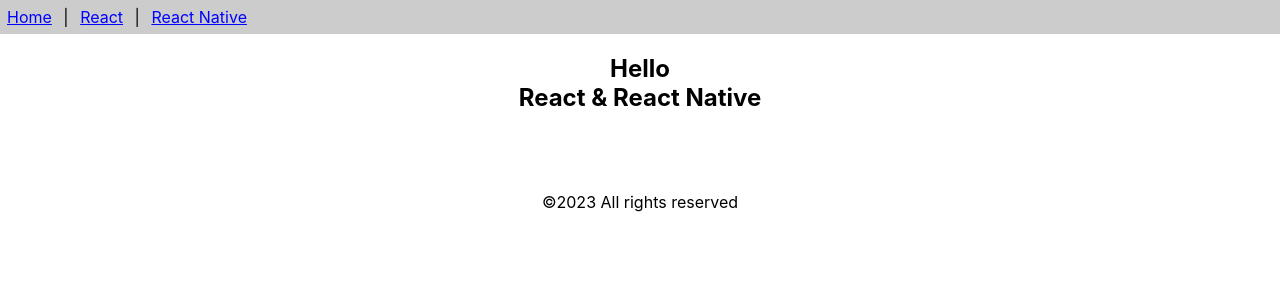
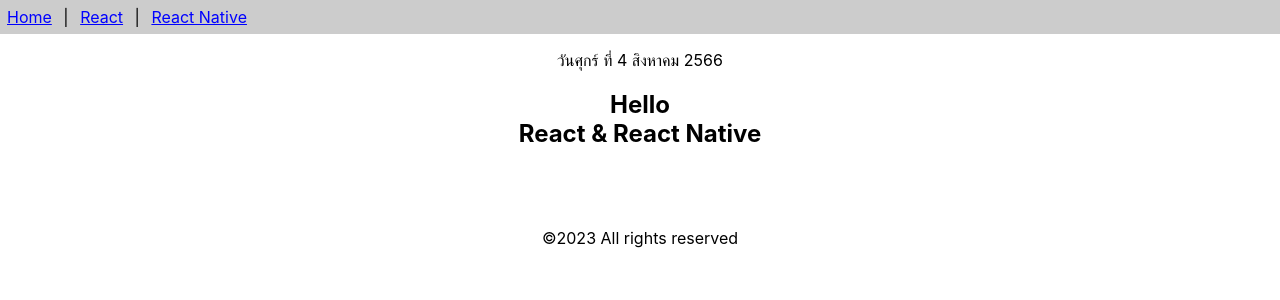
Before and after one commit to galllibx/app1, a React (Create React App) app: page / in a window 1280 px wide. Shown: the top 300 px of the page. Built offline with nearby package versions, Linux system fonts and the light colour scheme.

Commit message:
Create Class Component
Create Class Component

```diff
--- a/src/App.js
+++ b/src/App.js
@@ -1,21 +1,15 @@
 import React from "react";
 import { Header,Content,Footer } from "./func-components";
+import Calendar from "./class-components";
 
 function App() {
-  //แบบที่ 1 กำหนดฟังก์ชันทั้งหมดที่จะแสดงในแบบอาร์เรย์
-  return (
-    [<Header/>,<Content/>,<Footer/>]
-  )
-  //แบบที่ 2 กำหนดฟังก์ชันทั้งหมดที่จะแสเงลงใน Parent เดียวกัน
-  /*
   return (
     <>
       <Header/>
+      <p><center><Calendar/></center></p>
       <Content/>
       <Footer/>
     </>
   )
-  */
 }
-
 export default App
--- /dev/null
+++ b/src/class-components.js
@@ -0,0 +1,18 @@
+import React,{Component} from "react";
+
+export default class Calendar extends Component{
+    getDate(){
+        const dayNames = ['อาทิตย์','จันทร์','อังคาร','พุธ','พฤหัสบดี','ศุกร์','เสาร์']
+        const monthNames = ['มกราคม','กุมภาพันธ์','มีนาคม','เมษายน','พฤษภาคม','มิถุนายน',
+                            'กรกฎาคม','สิงหาคม','กันยายน','ตุลาคม','พฤศจิกายน','ธันวาคม']
+        const date = new Date()
+        const weekDay = dayNames[date.getDay()]
+        const day = date.getDate()
+        const month = monthNames[date.getMonth()]
+        const year = date.getFullYear() + 543
+        return `วัน${weekDay} ที่ ${day} ${month} ${year}`
+    }
+    render() {
+        return <div>{this.getDate()}</div>
+    }
+}
```
